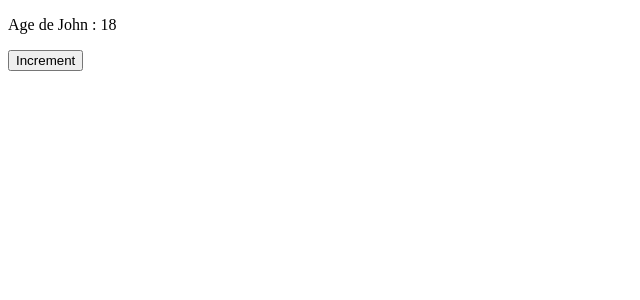
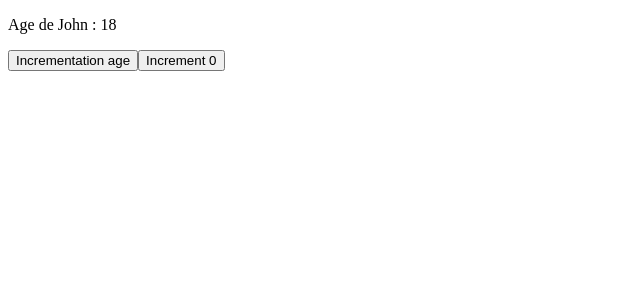
Before and after one commit to RovaFitia/tuto-reactjs, a React (Vite) app: page / in a window 1280 px wide. Shown: the top 300 px of the page, without its empty margins (0-640 px from the left). Built offline with nearby package versions, Linux system fonts and the light colour scheme.

Commit message:
Third example of Hook-useState

```diff
--- a/src/App.jsx
+++ b/src/App.jsx
@@ -1,7 +1,7 @@
 import { useState } from "react";
 
 function App() {
-  //   const [count, setCount] = useState(0)
+  const [count, setCount] = useState(0);
 
   const [person, setPerson] = useState({
     firstName: "John",
@@ -9,14 +9,21 @@ function App() {
     age: 18,
   });
 
-  const increment = () => {
-    //setCount(count + 1)
+  const incrementAge = () => {
     setPerson({ ...person, age: person.age + 1 });
   };
+
+  const incrementCount = () => {
+    setCount(count + 1);
+  };
+
   return (
     <>
-      <p>Age de {person.firstName} : {person.age}</p>
-      <button onClick={increment}>Increment</button>
+      <p>
+        Age de {person.firstName} : {person.age}
+      </p>
+      <button onClick={incrementAge}>Incrementation age</button>
+      <button onClick={incrementCount}>Increment {count}</button>
     </>
   );
 
```
